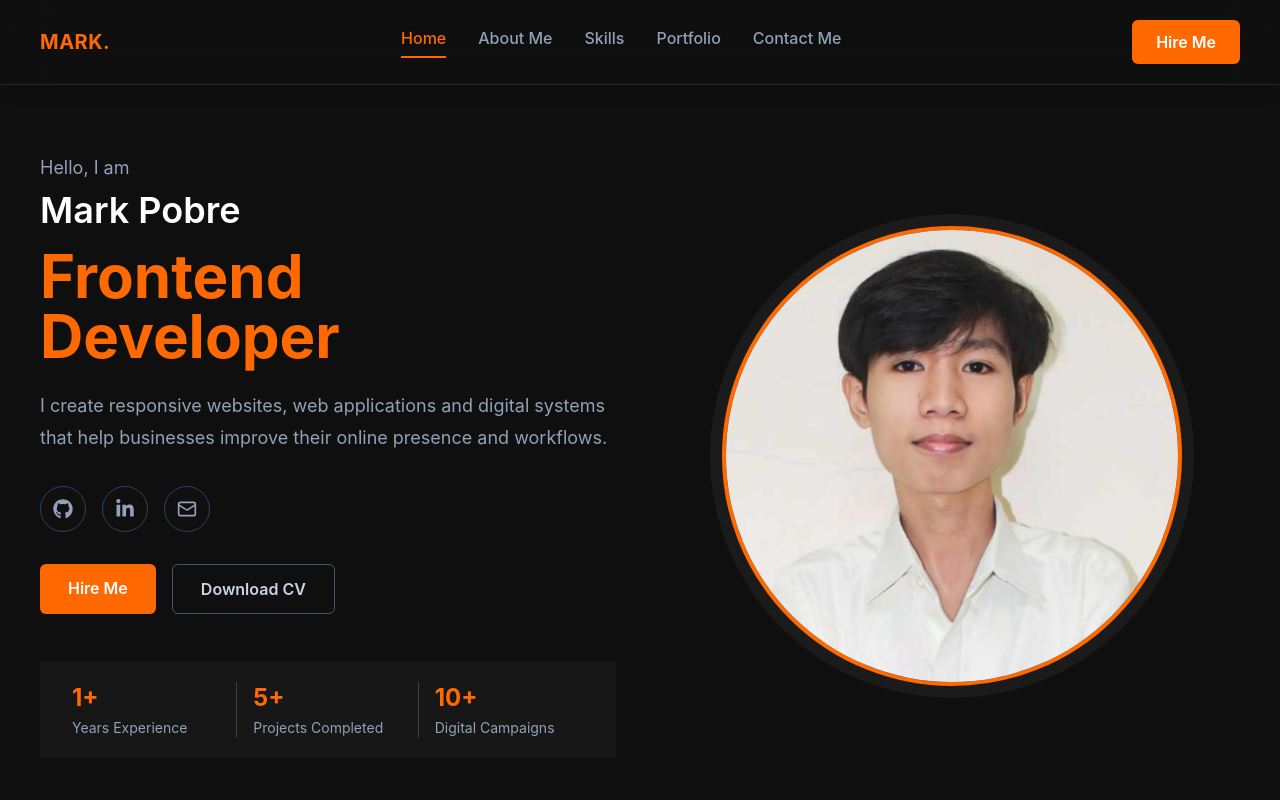
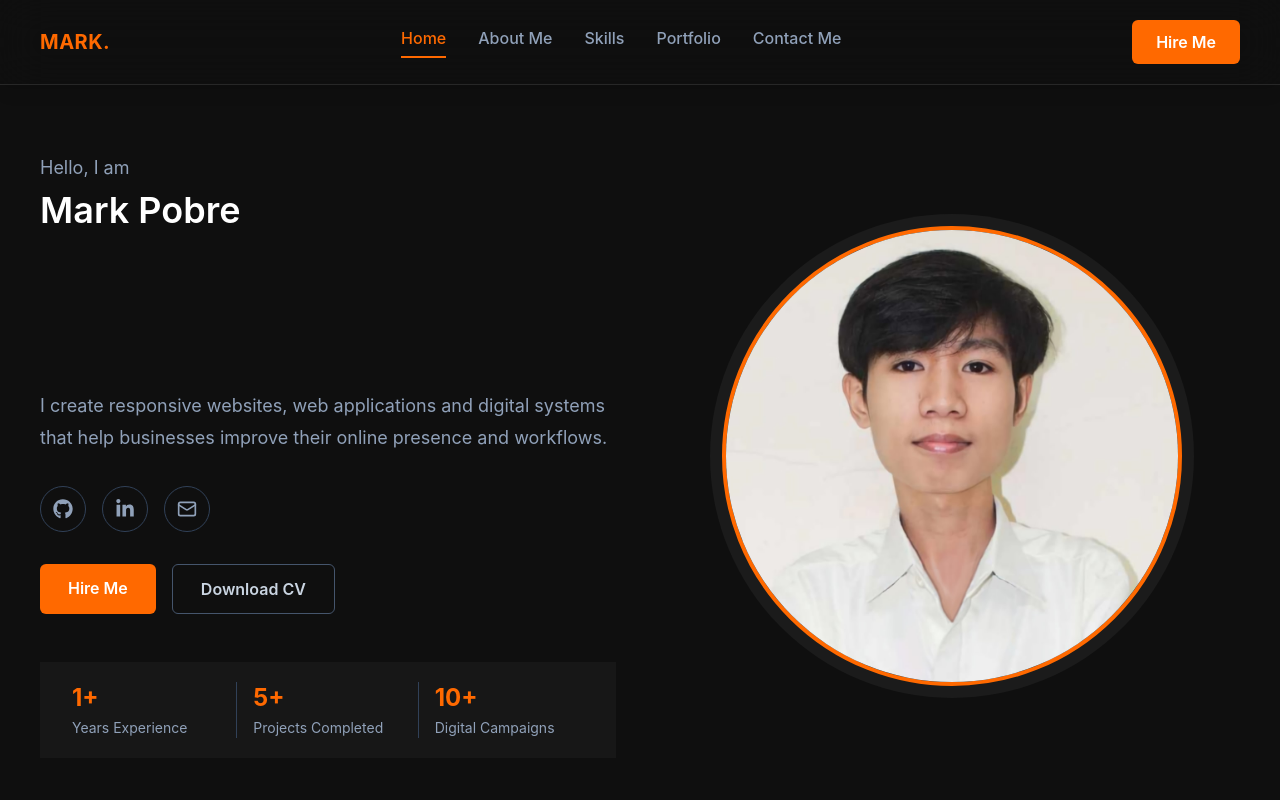
Before and after one commit to MarkPobre/mark-portfolio, a React (Vite) app: page / in a window 1280 px wide. Shown: the top 800 px of the page. Built offline with nearby package versions, Linux system fonts and the light colour scheme.

Commit message:
Add animated hero title

```diff
--- a/src/sections/Hero.tsx
+++ b/src/sections/Hero.tsx
@@ -17,8 +17,10 @@ function Hero() {
             Mark Pobre
           </h1>
 
-          <h2 className="mb-6 text-5xl font-bold text-orange-500 sm:text-6xl">
-            Frontend Developer
+          <h2 className="mb-6 inline-block bg-gradient-to-r from-orange-300 via-orange-500 to-amber-300 bg-clip-text text-5xl font-bold text-transparent sm:text-6xl">
+            <span className="animate-pulse">
+              Frontend Developer
+            </span>
           </h2>
 
           <p className="mb-8 max-w-xl text-lg leading-8 text-slate-400">
```
